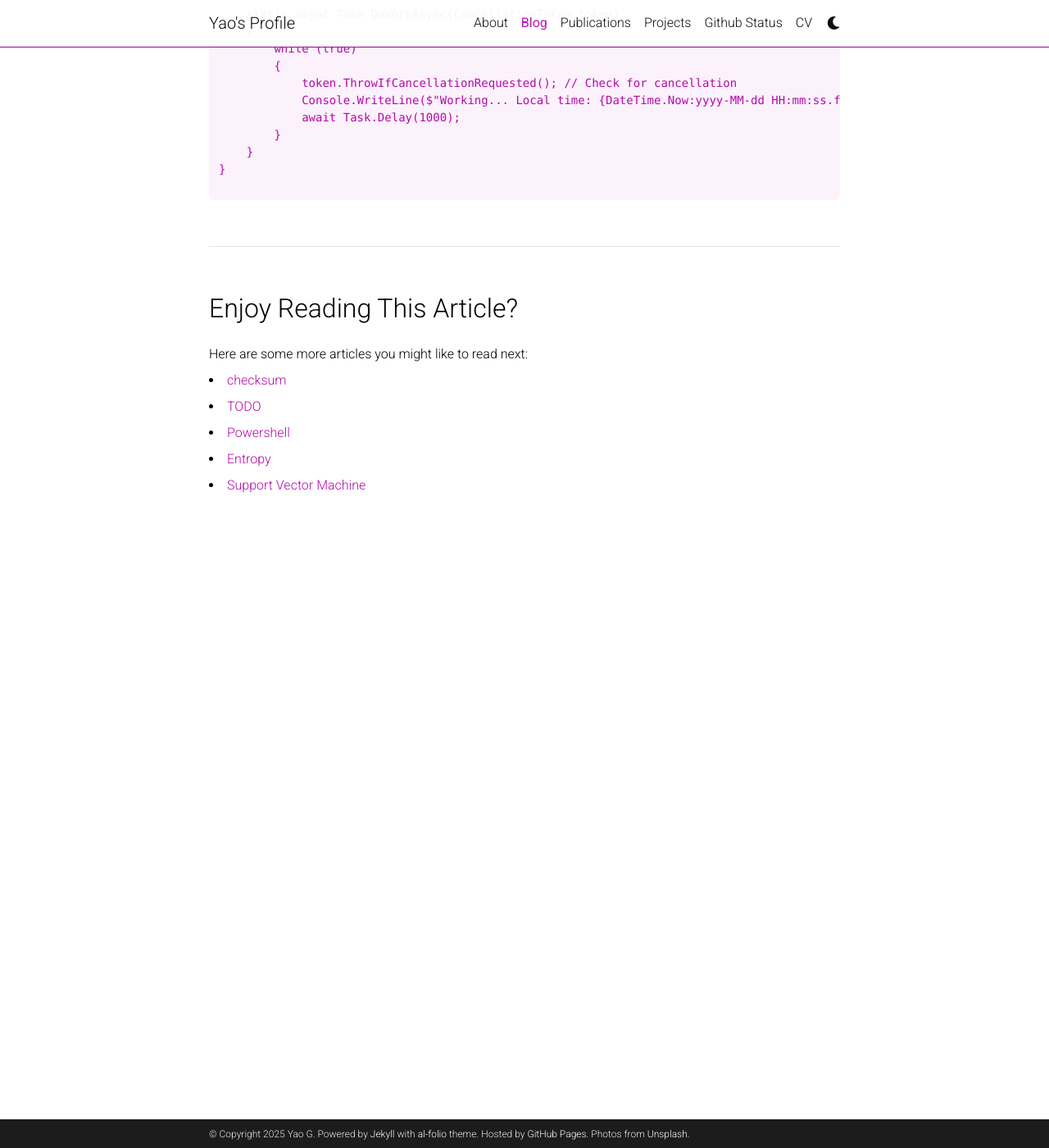
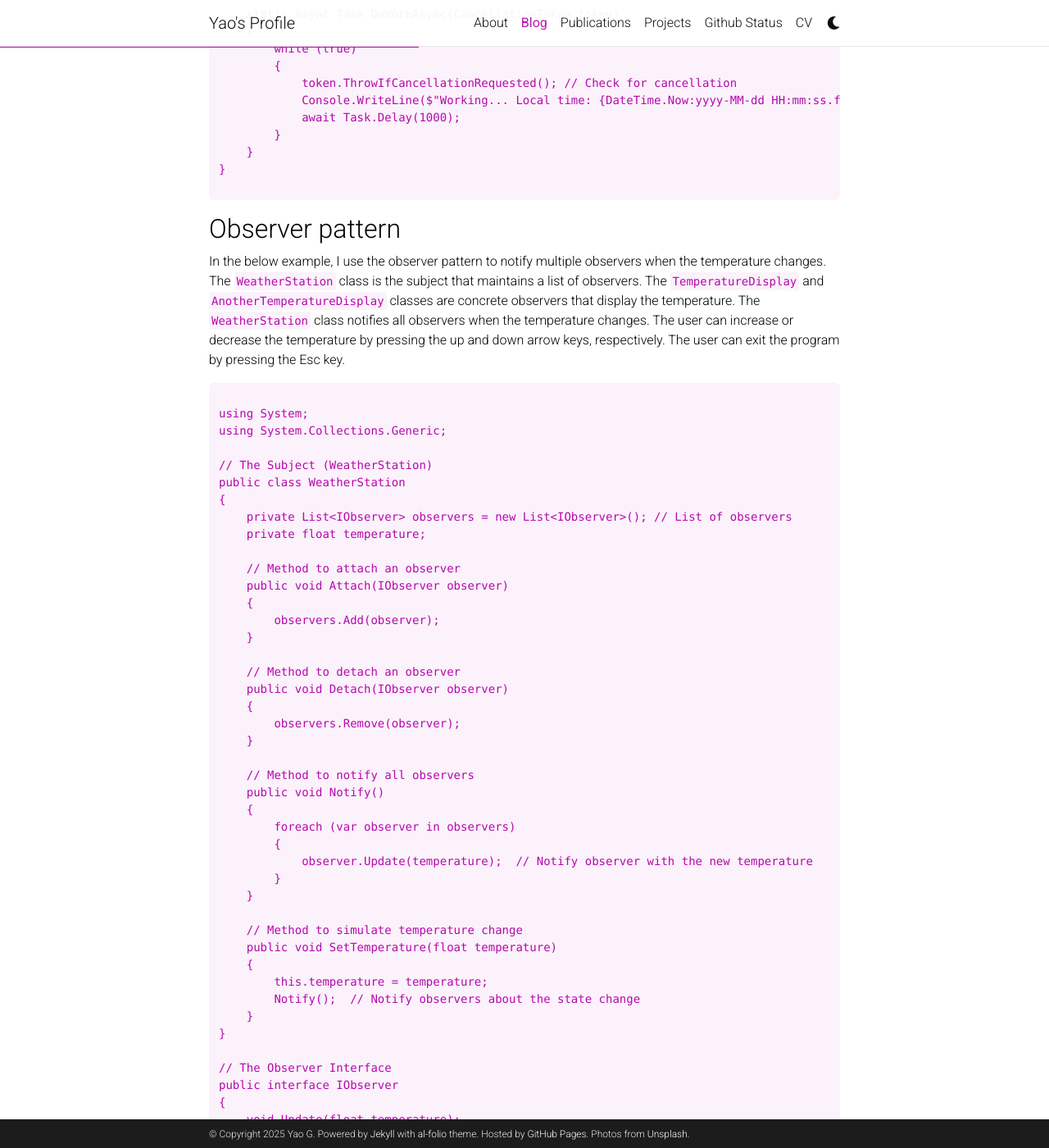
Before and after one commit to YaolinGe/Profile, a Jekyll site: the page built from _posts/2025-02-20-async.md, in a window 1280 px wide and 1400 px high, scrolled down 1145 px. Shown: the whole window at 82% size. Built offline with Jekyll 4.4.1, drawn with Linux system fonts in a browser that asks for light colours; comment, search, counter and statistics services are not loaded; a style sheet for code colours, icons or effects is not loaded; some of the changed text lies outside the part shown.

Commit message:
update observer pattern

````diff
--- a/_posts/2025-02-20-async.md
+++ b/_posts/2025-02-20-async.md
@@ -62,3 +62,115 @@ class Program
 }
 
 ```
+
+## Observer pattern
+In the below example, I use the observer pattern to notify multiple observers when the temperature changes. The `WeatherStation` class is the subject that maintains a list of observers. The `TemperatureDisplay` and `AnotherTemperatureDisplay` classes are concrete observers that display the temperature. The `WeatherStation` class notifies all observers when the temperature changes.
+The user can increase or decrease the temperature by pressing the up and down arrow keys, respectively. The user can exit the program by pressing the Esc key.
+
+```C#
+
+using System;
+using System.Collections.Generic;
+
+// The Subject (WeatherStation)
+public class WeatherStation
+{
+    private List<IObserver> observers = new List<IObserver>(); // List of observers
+    private float temperature;
+
+    // Method to attach an observer
+    public void Attach(IObserver observer)
+    {
+        observers.Add(observer);
+    }
+
+    // Method to detach an observer
+    public void Detach(IObserver observer)
+    {
+        observers.Remove(observer);
+    }
+
+    // Method to notify all observers
+    public void Notify()
+    {
+        foreach (var observer in observers)
+        {
+            observer.Update(temperature);  // Notify observer with the new temperature
+        }
+    }
+
+    // Method to simulate temperature change
+    public void SetTemperature(float temperature)
+    {
+        this.temperature = temperature;
+        Notify();  // Notify observers about the state change
+    }
+}
+
+// The Observer Interface
+public interface IObserver
+{
+    void Update(float temperature);
+}
+
+// Concrete Observer - Display 1 (Temperature Display)
+public class TemperatureDisplay : IObserver
+{
+    public void Update(float temperature)
+    {
+        Console.WriteLine($"Temperature Display: Current temperature is {temperature}°C");
+    }
+}
+
+// Concrete Observer - Display 2 (Another Temperature Display)
+public class AnotherTemperatureDisplay : IObserver
+{
+    public void Update(float temperature)
+    {
+        Console.WriteLine($"Another Temperature Display: Current temperature is {temperature}°C");
+    }
+}
+
+// Client Code
+class Program
+{
+    static void Main()
+    {
+        // Create subject (weather station)
+        WeatherStation weatherStation = new WeatherStation();
+
+        // Create observers (displays)
+        IObserver display1 = new TemperatureDisplay();
+        IObserver display2 = new AnotherTemperatureDisplay();
+
+        // Attach observers to the subject
+        weatherStation.Attach(display1);
+        weatherStation.Attach(display2);
+
+        float baseTemperature = 25.0f;
+        weatherStation.SetTemperature(baseTemperature);
+
+        while (true)
+        {
+            if (Console.KeyAvailable)
+            {
+                var key = Console.ReadKey(true).Key;
+                if (key == ConsoleKey.UpArrow)
+                {
+                    baseTemperature += 0.5f;
+                    weatherStation.SetTemperature(baseTemperature);
+                }
+                else if (key == ConsoleKey.DownArrow)
+                {
+                    baseTemperature -= 0.5f;
+                    weatherStation.SetTemperature(baseTemperature);
+                }
+                else if (key == ConsoleKey.Escape)
+                {
+                    break;
+                }
+            }
+        }
+    }
+}
+```
````
